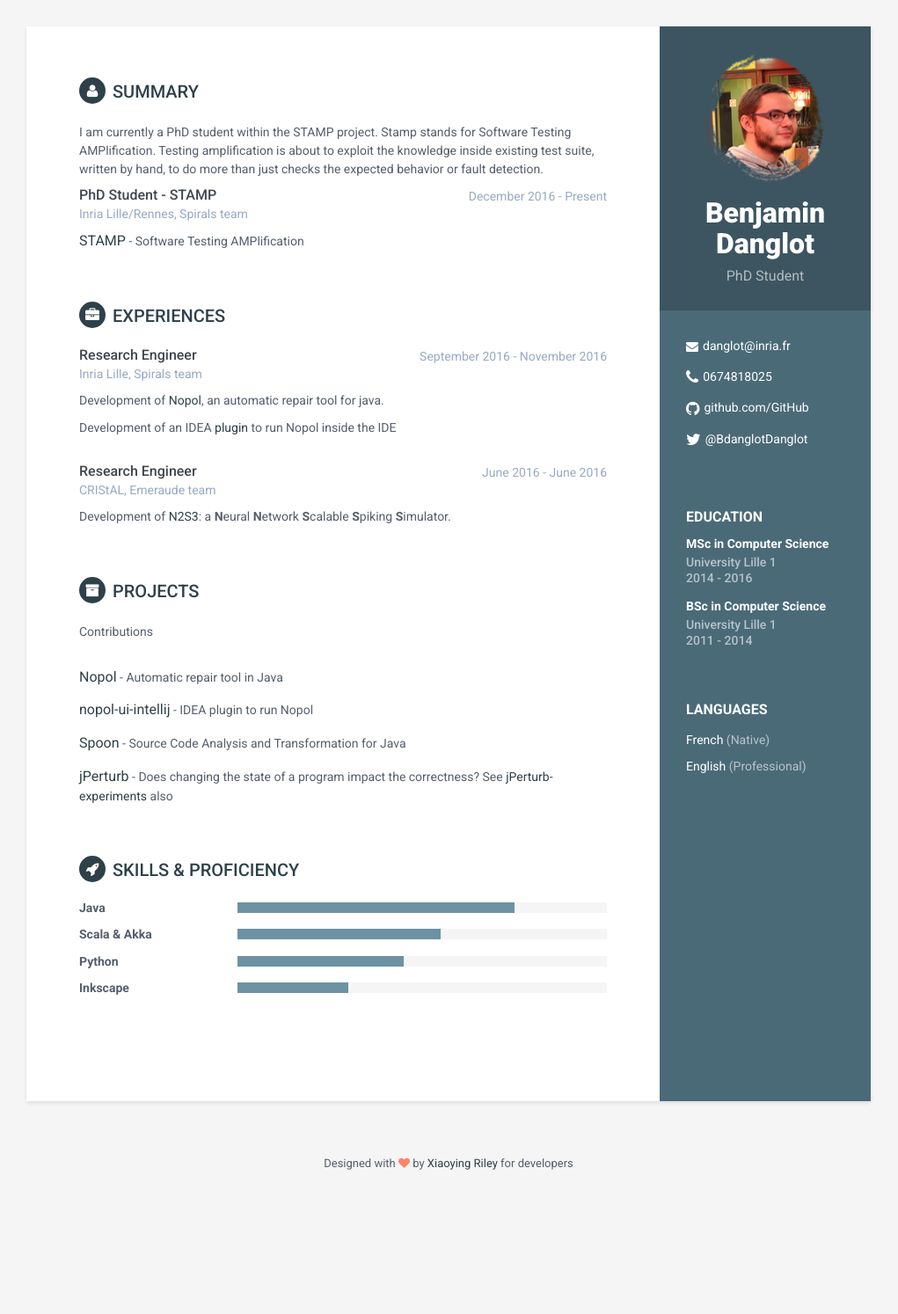
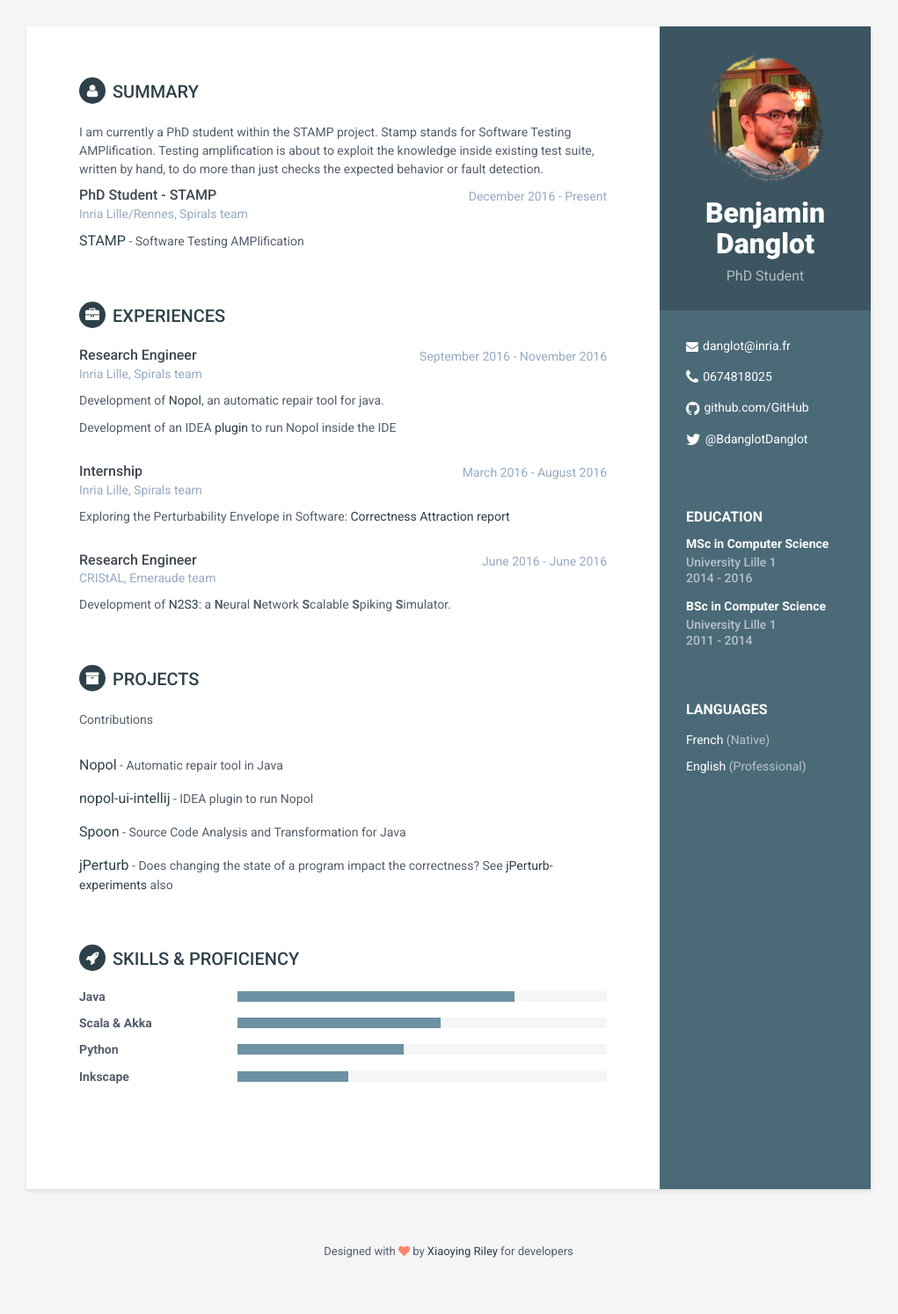
Before and after one commit to danglotb/danglotb.github.io, a Jekyll site: the page built from index.html, in a window 1280 px wide. Shown: the whole page at 88% size, without its empty margins (130-1151 px from the left). Built offline with Jekyll 4.4.1, drawn with Linux system fonts in a browser that asks for light colours; before the commit the page ends 1393 px from its top, so only the background shows below that.

Commit message:
experiences: add correctness attraction report

```diff
--- a/_includes/experience.html
+++ b/_includes/experience.html
@@ -19,6 +19,19 @@
     <div class="item">
         <div class="meta">
             <div class="upper-row">
+                <h3 class="job-title">Internship</h3>
+                <div class="time">March 2016 - August 2016</div>
+            </div><!--//upper-row-->
+            <div class="company">Inria Lille, Spirals team</div>
+        </div><!--//meta-->
+        <div class="details">
+            <p>Exploring the Perturbability Envelope in Software: <a href="http://127.0.0.1:4000/resources/correctness_attraction_report.pdf" target="_blank">Correctness Attraction report</a></p>
+        </div><!--//details-->
+    </div><!--//item-->
+
+    <div class="item">
+        <div class="meta">
+            <div class="upper-row">
                 <h3 class="job-title">Research Engineer</h3>
                 <div class="time">June 2016 - June 2016</div>
             </div><!--//upper-row-->
```
Also changed, not shown: 1 other file.
